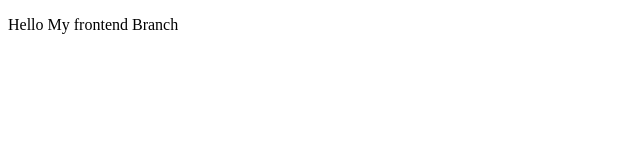
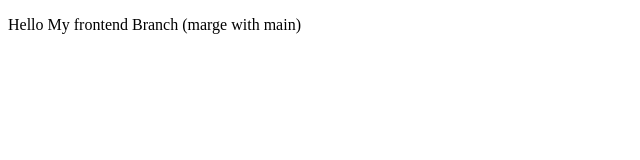
Before and after one commit to SharmilaBhaduri/Sample, a plain HTML site: page index.html in a window 1280 px wide. Shown: the whole page, without its empty margins (0-640 px from the left). Drawn offline with Linux system fonts and the light colour scheme.

Commit message:
New Version

```diff
--- a/index.html
+++ b/index.html
@@ -3,6 +3,6 @@
         <title> My Branch Project</title>
     </head>
 <body>
-    <p> Hello My frontend Branch</p>
+    <p> Hello My frontend Branch (marge with main)</p>
     </body>
     </html>
```
